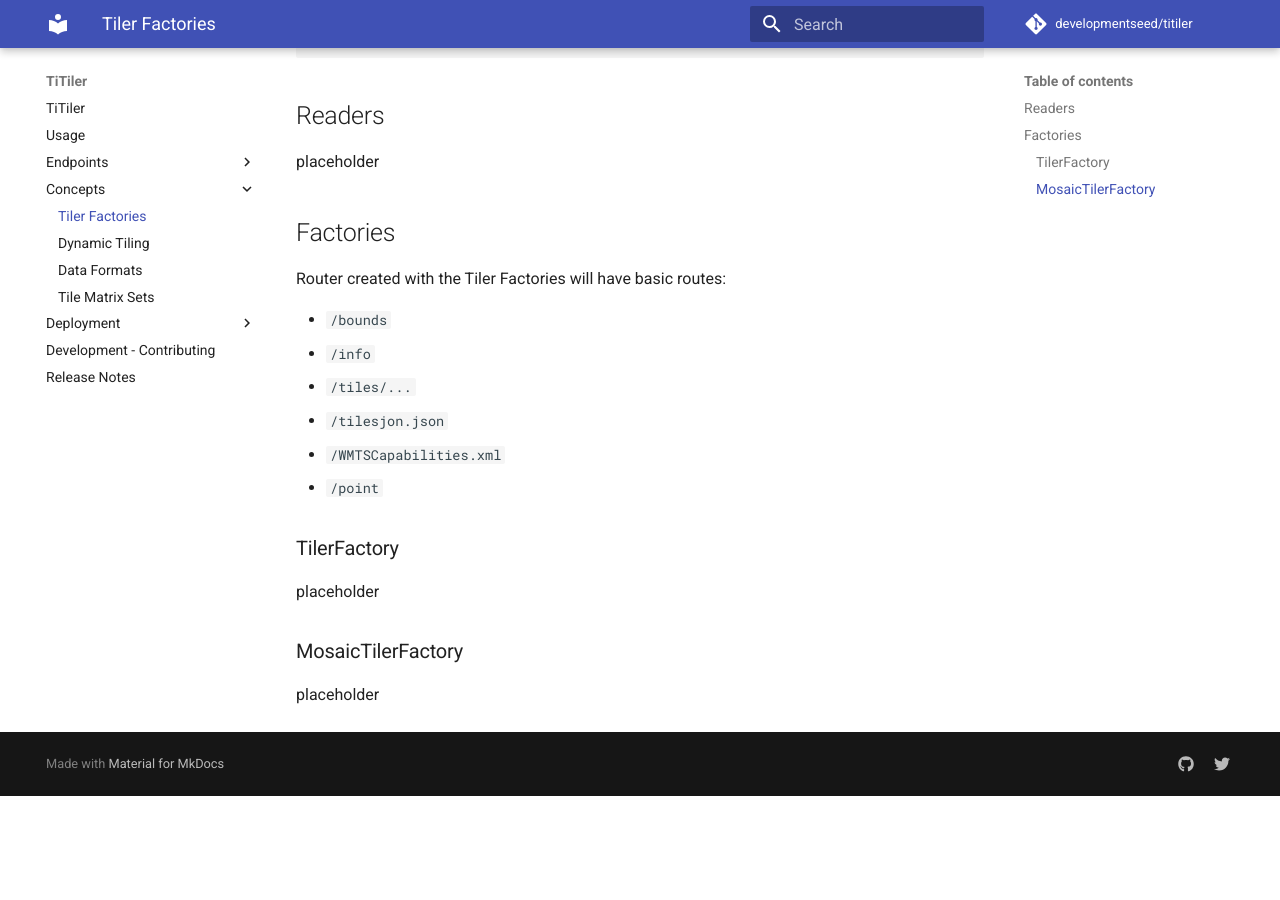
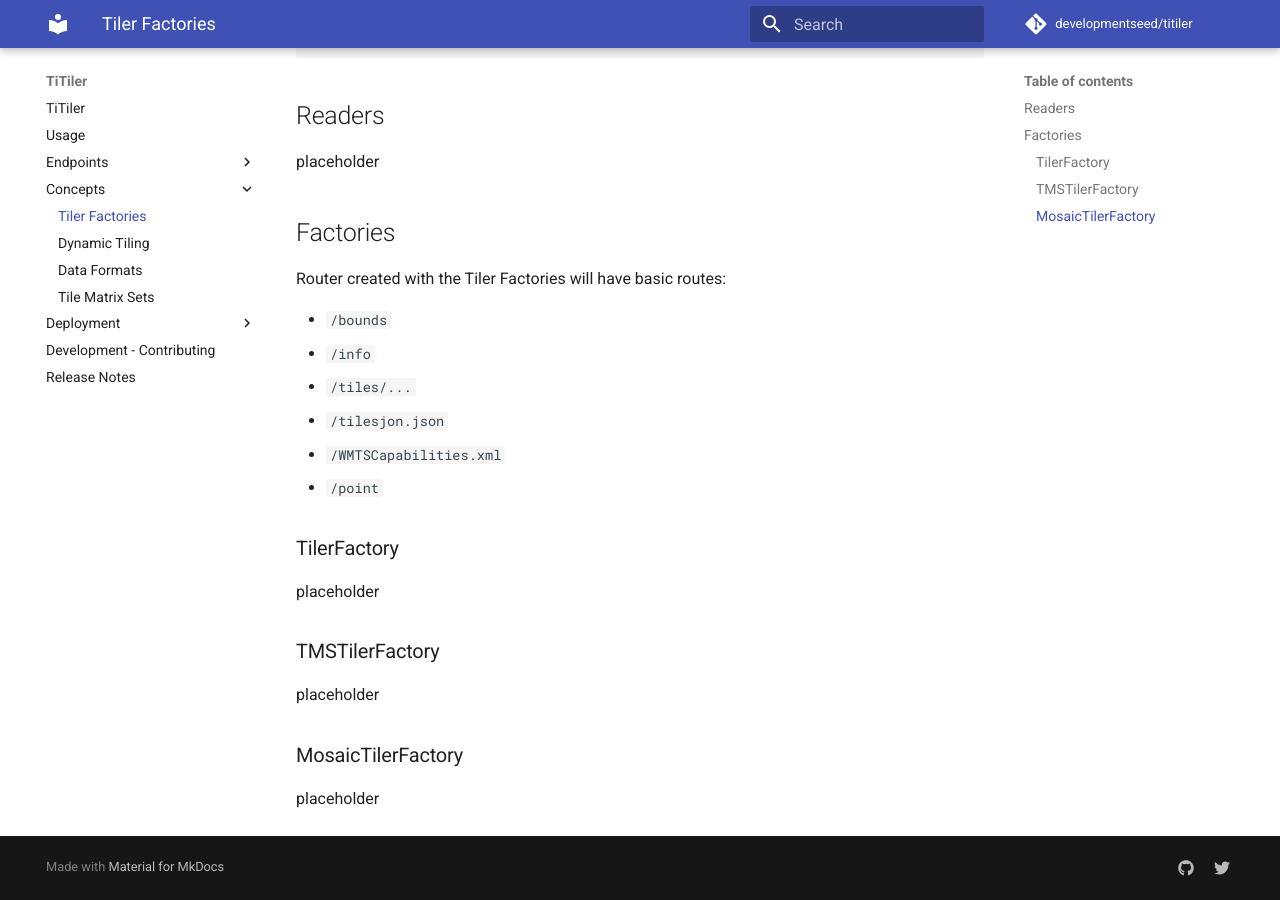
Before and after one commit to developmentseed/titiler, an MkDocs documentation site: the page built from docs/concepts/tiler_factories.md, in a window 1280 px wide and 900 px high, scrolled down 660 px. Built offline with MkDocs 1.6.1 and Material for MkDocs 9.7.7, drawn with Linux system fonts in a browser that asks for light colours; comment, search, counter and statistics services are not loaded; before the commit the page ends 1456 px from its top, so only the background shows below that.

Commit message:
doc update

```diff
--- a/docs/concepts/tiler_factories.md
+++ b/docs/concepts/tiler_factories.md
@@ -49,6 +49,10 @@ Router created with the Tiler Factories will have basic routes:
 
 placeholder
 
+### TMSTilerFactory
+
+placeholder
+
 ### MosaicTilerFactory
 
 placeholder
```
Also changed, not shown: CHANGES.md (+1 -1 lines).
